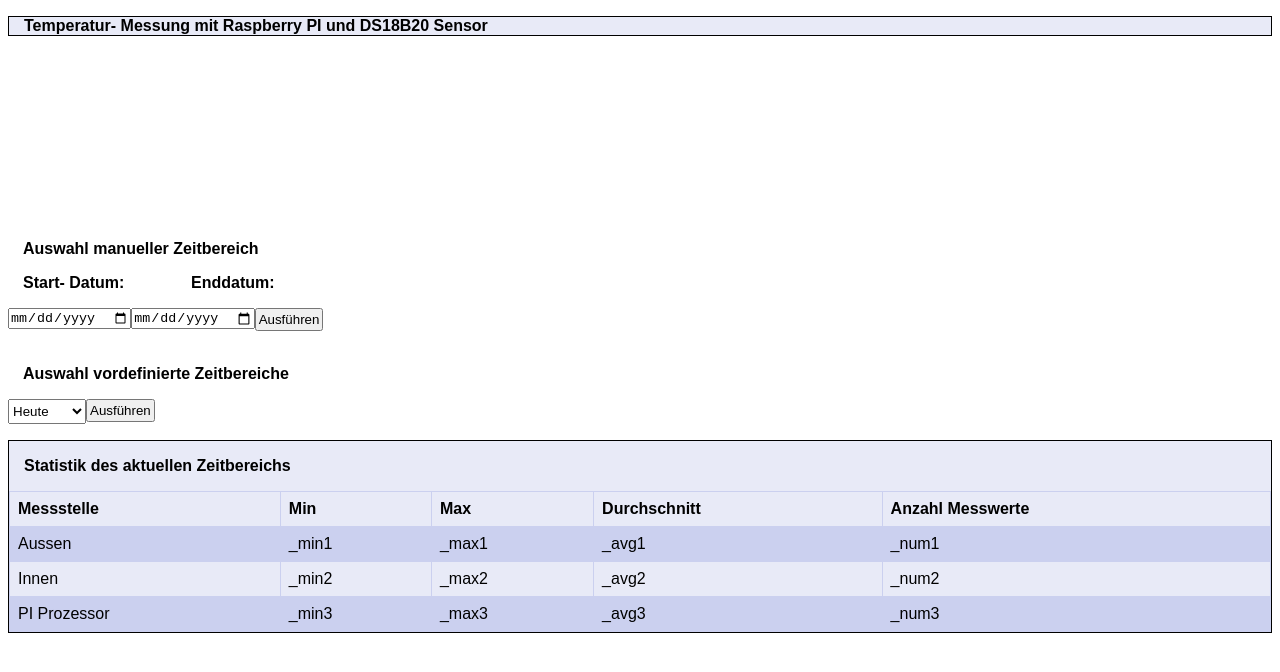
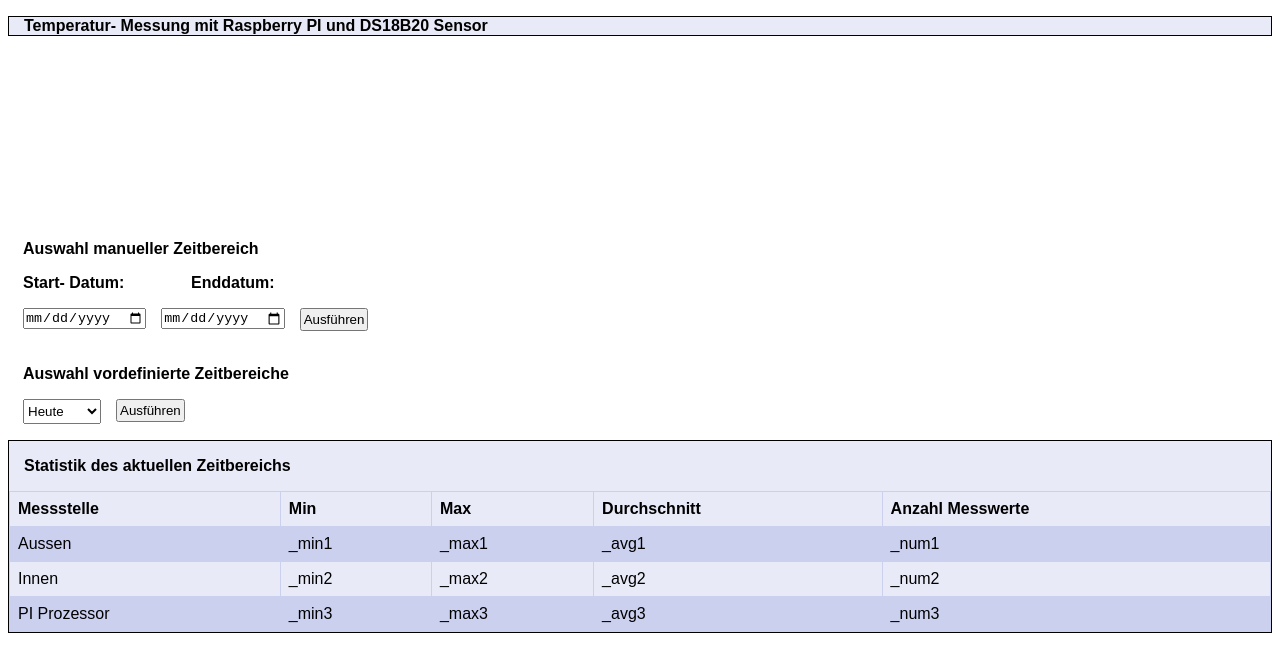
Before and after one commit to WeGo1206/nodeapp01, a website: page TemplateChart.html in a window 1280 px wide. Drawn offline with nearby package versions, Linux system fonts and the light colour scheme.

Commit message:
styles in separated css file

```diff
--- a/public/styles/styles.css
+++ b/public/styles/styles.css
@@ -1,13 +1,16 @@
 select {
+	margin-left: 15px;
 	padding: 3px 0px 3px 0px;
 	float: left;
 }
 
 .inputfield {
+	margin-left: 15px;
 	padding: 0px 0px 0px 0px;
 	float: left;
 }
 .timerange-buttons {
+	margin-left: 15px;
 	padding: 2px 2px 2px 2px;
 }
 
```
